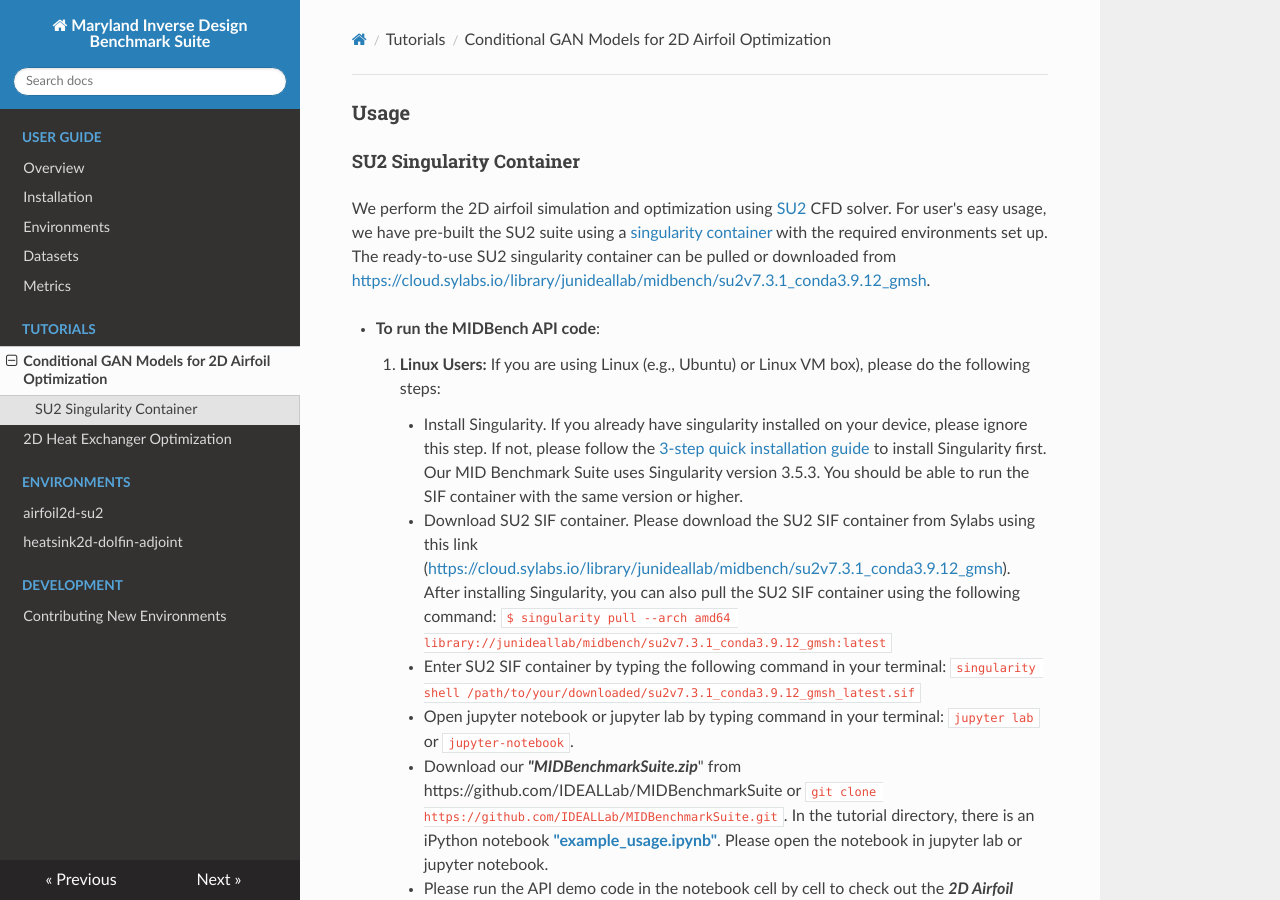
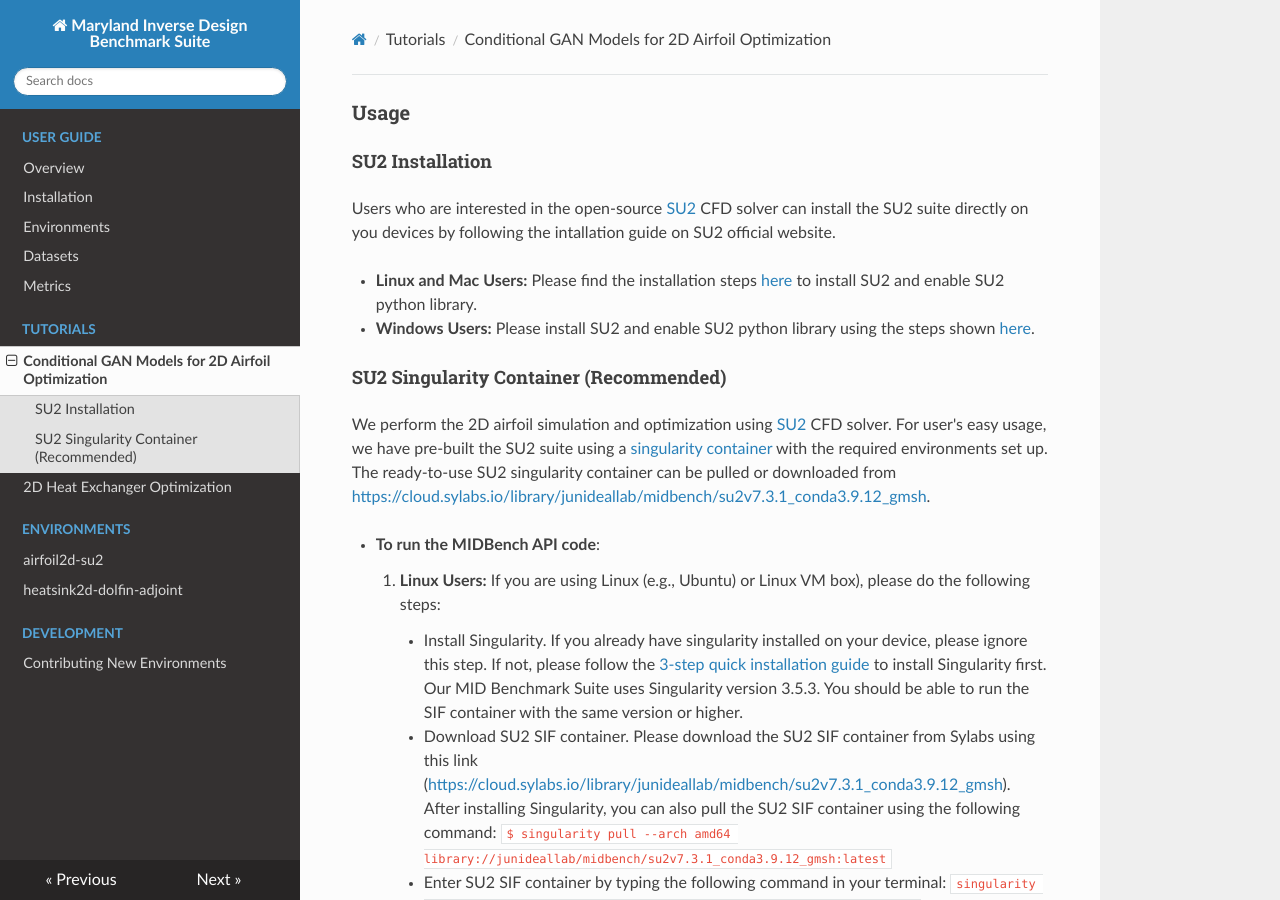
Before and after one commit to IDEALLab/midbench, an MkDocs documentation site: the page built from docs/tutorials/airfoil-su2-singularity.md, in a window 1280 px wide and 900 px high. Built offline with MkDocs 1.6.1, drawn with Linux system fonts in a browser that asks for light colours; nearby versions of some CDN libraries.

Commit message:
add SU2 installation

```diff
--- a/docs/tutorials/airfoil-su2-singularity.md
+++ b/docs/tutorials/airfoil-su2-singularity.md
@@ -1,8 +1,15 @@
 ### Usage
+
+#### SU2 Installation
+Users who are interested in the open-source [SU2](https://su2code.github.io/) CFD solver can install the SU2 suite directly on you devices by following the intallation guide on SU2 official website.
+
+* **Linux and Mac Users:** Please find the installation steps [here](https://su2code.github.io/docs_v7/SU2-Linux-MacOS/) to install SU2 and enable SU2 python library.
+
+* **Windows Users:** Please install SU2 and enable SU2 python library using the steps shown [here](https://su2code.github.io/docs_v7/SU2-Windows/).
 
 <!-- The [Quick Start](https://sylabs.io/guides/3.6/user-guide/quick_start.html) guide on the official webpage provide clear and detailed installation steps. Users should be able to install Singularity successfully by just following the guide step by step. For our MID Benchmark Suite, the Singularity version 3.5.3 is used to build our Singularity containers for different environments. Users should be able to run the Singularity containers with the same version or higher. -->
 
-#### SU2 Singularity Container
+#### SU2 Singularity Container (Recommended)
 
 We perform the 2D airfoil simulation and optimization using [SU2](https://su2code.github.io/) CFD solver. For user's easy usage, we have pre-built the SU2 suite using a [singularity container](https://docs.sylabs.io/guides/3.5/user-guide/introduction.html) with the required environments set up. The ready-to-use SU2 singularity container can be pulled or downloaded from [https://cloud.sylabs.io/library/junideallab/midbench/su2v7.3.1_conda3.9.12_gmsh](https://cloud.sylabs.io/library/junideallab/midbench/su2v7.3.1_conda3.9.12_gmsh).
 
```
